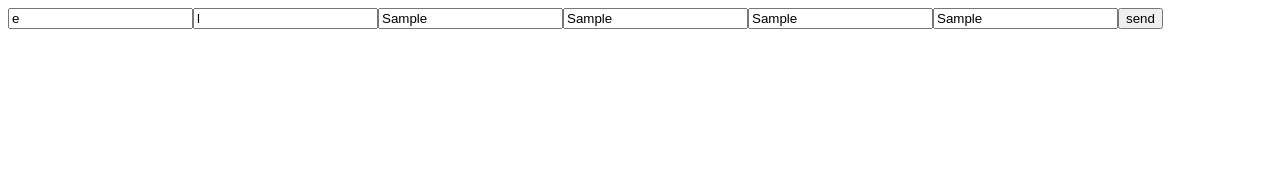
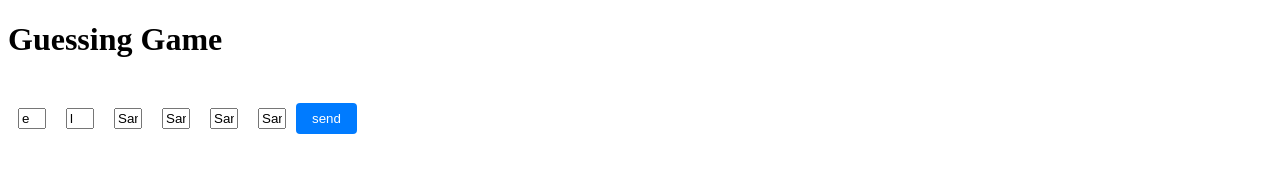
Before and after one commit to El-Wafi-Cherkaoui/Game, a plain HTML site: page index.html in a window 1280 px wide. Both pictures are taken after typing "Sample", "Sample", "Sample", "Sample", "Sample" into the empty fields and a click on the button "send". Drawn offline with Linux system fonts and the light colour scheme.

Commit message:
losefunc and styling

```diff
--- a/functions.js
+++ b/functions.js
@@ -19,25 +19,51 @@ function Affichage(word, data_cont, tries){
      inp.value= word[0]
      document.body.append(inp)
 
+     inp.setAttribute('maxlength', '1');
+     inp.style.width = '20px';
+     inp.style.marginRight = '5px';
+     inp.style.margin= '10px';
+
+
      for (let index = 1; index < lenghtW ; index++) {
         let inp = document.createElement('input')
         inp.id = `c${index}`
         document.body.append(inp)
+
+        inp.setAttribute('maxlength', '1');
+        inp.style.width = '20px';
+        inp.style.marginRight = '5px';
+        inp.style.margin= '10px';
+
      }
      let btn = document.createElement('button')
      btn.textContent="send"
+
      btn.onclick = ()=>{
         let answer_is_correct = verify_answer(get_data(), word)
 
-        if(answer_is_correct){
+         if(word.length== tries.tries+1){
+            console.log('lost');
+
+            youlose()
+        }
+        else if(answer_is_correct){
             alert('congrats!')
         }
+
         else{
             fill_next(word, tries)
         }
      }
      document.body.append(btn)
 
+
+    btn.style.backgroundColor = '#007bff';
+    btn.style.color = '#fff';
+    btn.style.padding = '8px 16px';
+    btn.style.border = 'none';
+    btn.style.borderRadius = '4px';
+    btn.style.cursor = 'pointer';
 }
 
 function generate_word(){
@@ -63,12 +89,15 @@ function verify_answer(answer, correct_answer) {
     }
 }
 function fill_next(correct_answer, tries_counter) {
-    console.log(tries_counter);
+    // console.log(tries_counter);
     let inputs = document.getElementById(`c${Number(tries_counter.tries+1)}`)
-    console.log('inputs',inputs);
     tries_counter.tries += 1
     inputs.value = correct_answer[tries_counter.tries]
 }
 
+function youlose() {
+    alert('You Lose -- No guess')
+
+}
 
 export{generate_word, Affichage}
--- a/index.html
+++ b/index.html
@@ -3,11 +3,11 @@
 <head>
     <meta charset="UTF-8">
     <meta name="viewport" content="width=device-width, initial-scale=1.0">
-    <title>Document</title>
+    <title>Guessing Game</title>
 
 </head>
 <body>
-
+    <h1>Guessing Game</h1><br>
 </body>
 <script type="module" src="./main.js">
 
```
